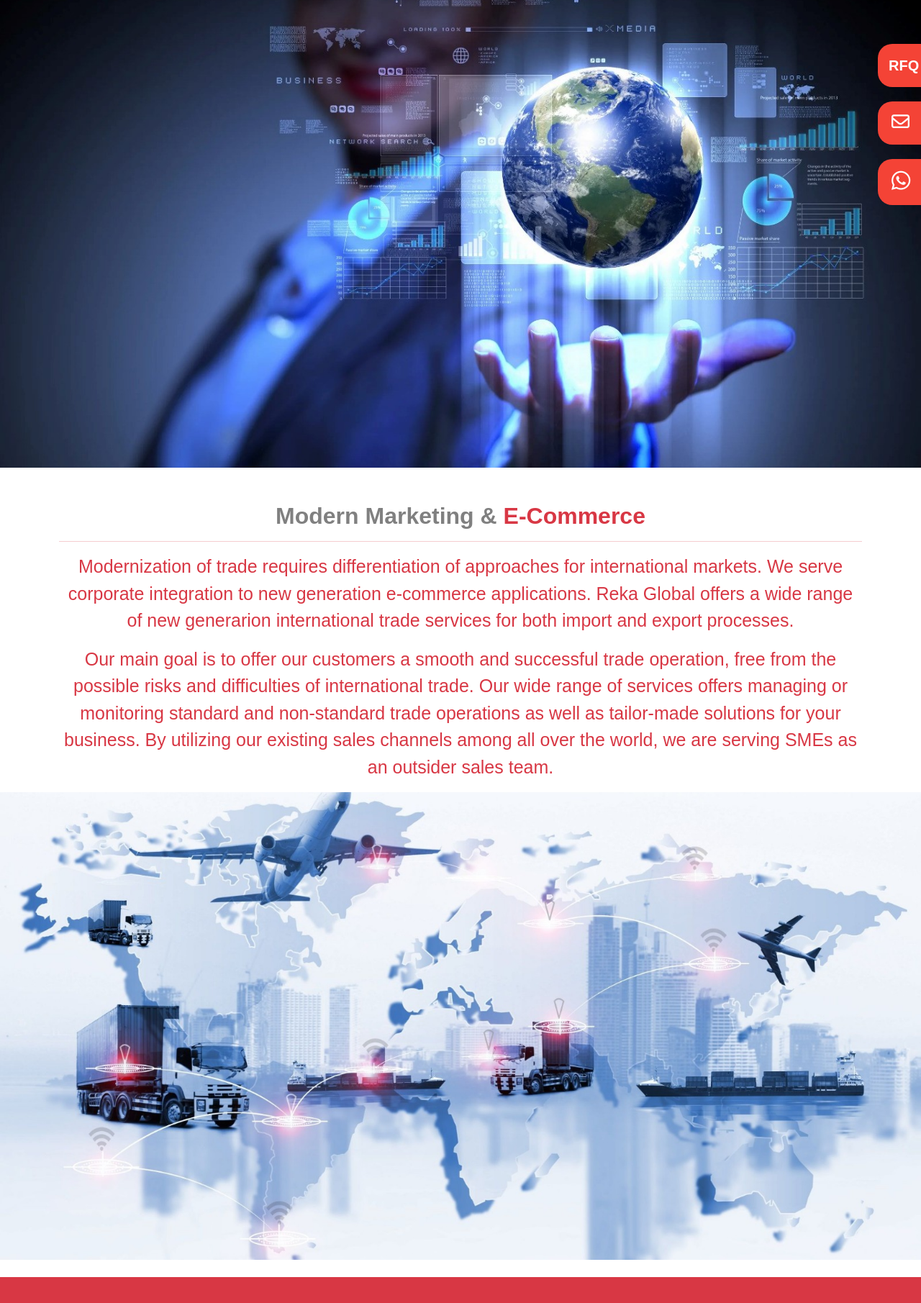
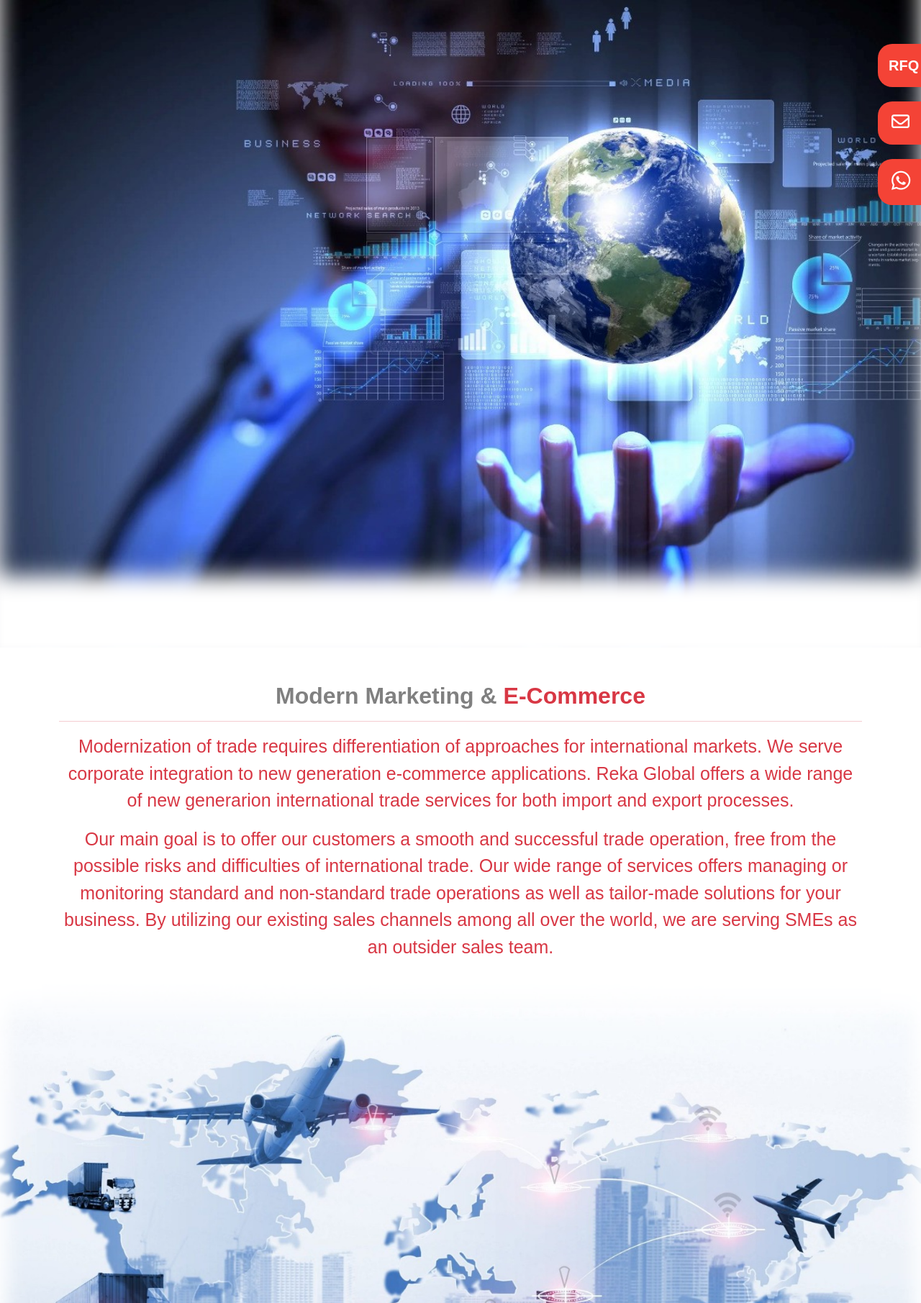
Before and after one commit to mfkrdmn/DR-reka-Company-Website-Project, a Django app: page /ec in a window 1280 px wide. Shown: the part 109-1920 px from the top of the page at 72% size. Run offline with Django 4.2, Linux system fonts and the light colour scheme; parts of the project's set-up code (start-up, migrations or seed data) failed here and were passed over; some libraries are stand-ins or nearby versions; some web fonts are replaced.

Commit message:
last edits saved

```diff
--- a/project/landing/views.py
+++ b/project/landing/views.py
@@ -35,7 +35,7 @@ def send_email(request):
     )
     email.send()
 def index(request):
-    send_email(request)
+
     trans = translate(language='en')
     if request.method == "POST":
         PartNumber = request.POST['PartNumber']
--- a/project/static/css/team.css
+++ b/project/static/css/team.css
@@ -183,7 +183,6 @@
       font-size: 14px;
       font-weight: 600;
       color: #fff;
-      text-transform: uppercase;
       margin-bottom: 10px;
   }
 
--- a/project/templates/ec.html
+++ b/project/templates/ec.html
@@ -54,15 +54,33 @@
 
 }
 
+.tt{
+      background: url('/static/images/ec2.jpg')  no-repeat;
+      box-shadow: 0px 0px 0px 0px white inset, 0px -100px 30px 0 white inset;
+      width: 100%;
+      height: 900px;
+      background-size: cover;
+      background-position: center;
+    }
+
+    .tt2{
+      background: url('/static/images/ec.jpg')  no-repeat;
+      box-shadow: 0px 50px 40px 0px white inset, 0px -100px 30px 0 white inset;
+      width: 100%;
+      height: 900px;
+      background-size: cover;
+      background-position: center;
+    }
+
+
 </style>
 
-<div class="container-fluid m-0 p-0">
-    <div class="row">
-        <div class="col-md-12">
-            <img src="{% static 'images/ec2.jpg' %}" class="ec-top-img picfit">
-        </div>
+<div class="container-fluid m-0 p-0 ">
+    <div class="row tt m-0">
+
     </div>
-</div>
+  </div>
+
 
 
 <div class="container mt-5">
@@ -84,13 +102,11 @@
 </div>
 
 
-<div class="container-fluid m-0 p-0 mb-0">
-    <div class="row">
-        <div class="col-md-12">
-            <img src="{% static 'images/ec.jpg' %}" class="ec-top-img picfit">
-        </div>
+<div class="container-fluid m-0 p-0 ">
+    <div class="row tt2 m-0">
+
     </div>
-</div>
+  </div>
 
 
 
--- a/project/templates/gse.html
+++ b/project/templates/gse.html
@@ -150,7 +150,7 @@
 
 
 
-<div id="cards_landscape_wrap-2" style="background-color: white !important;">
+<div id="cards_landscape_wrap-2" style="background-color: white !important; margin-top: -60px;margin-bottom: -60px;">
   <div class="container-fluid">
       <div class="row justify-content-center mt-5">
       <div class="col-xs-12 col-sm-6 col-md-3 col-lg-2"  >
--- a/project/templates/soon.html
+++ b/project/templates/soon.html
@@ -22,7 +22,7 @@ body {
 }
 
 .countdown-col {
-  background: url(https://fadzrinmadu.github.io/hosted-assets/responsive-coming-soon-page-with-awesome-newsletter-html-css-and-js/bg.png) no-repeat center;
+  background: url('/static/images/slider/slider1.jpg') no-repeat center;
   background-size: cover;
 }
 
@@ -118,7 +118,7 @@ body {
 
 
   <script>
-let comingDate = new Date('Feb 28, 2023 13:12:00')
+let comingDate = new Date('march 28, 2023 13:12:00')
 
 let d = document.getElementById('days')
 let h = document.getElementById('hours')
```
Also changed, not shown: project/templates/career.html (+13 -7 lines), project/templates/finance.html (+14 -7 lines), project/templates/index.html (+15 -15 lines), project/templates/rec.html (+16 -10 lines), project/db.sqlite3.
